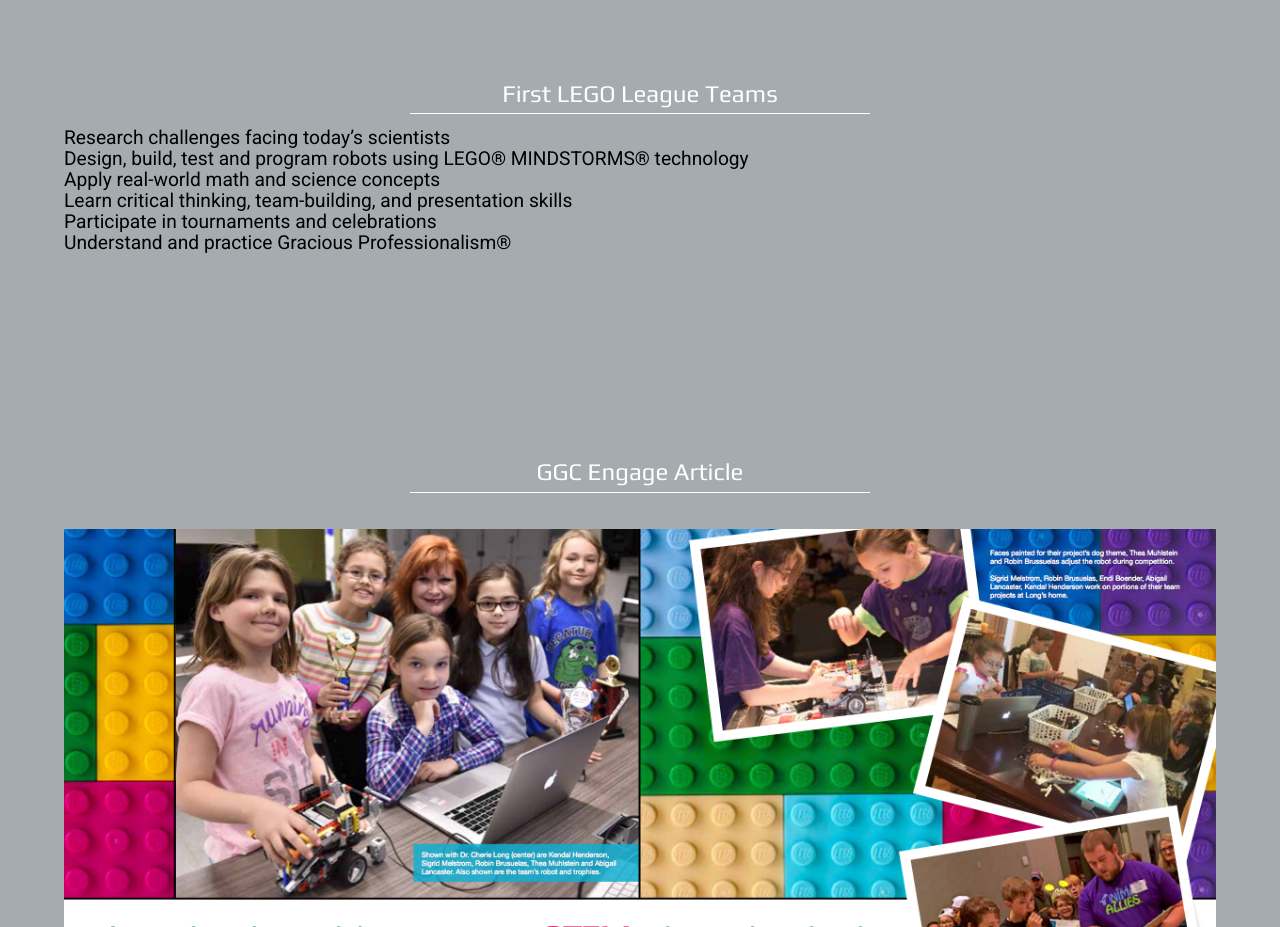
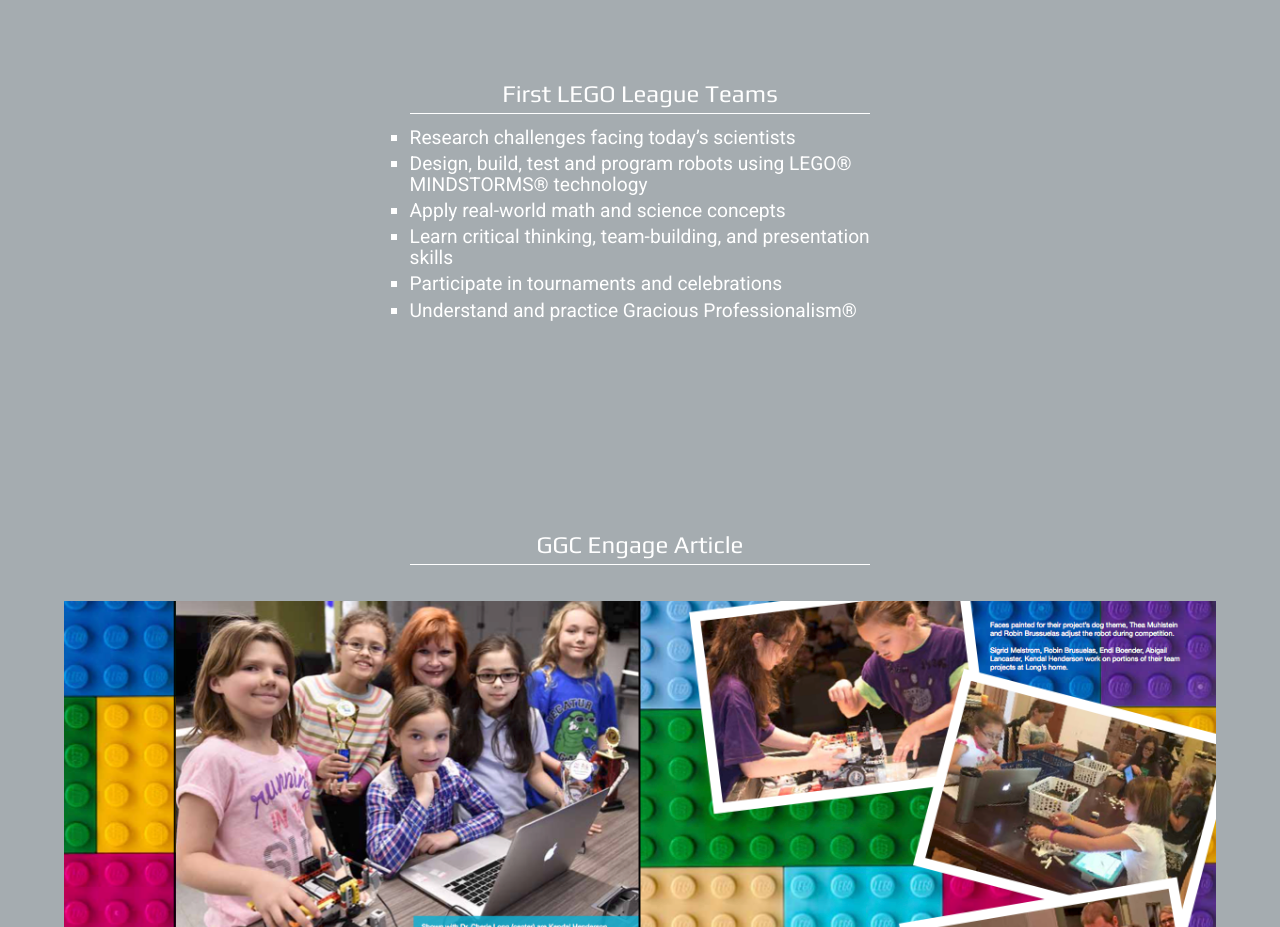
Before and after one commit to miked49er/ggcfll, a website: page index.html in a window 1280 px wide. Shown: the part 1520-2447 px from the top of the page. Drawn offline with Linux system fonts and the light colour scheme.

Commit message:
Compiled SCSS

```diff
--- a/css/styles.css
+++ b/css/styles.css
@@ -74,31 +74,32 @@
   font-weight: normal;
   line-height: 110%;
   background: #a5acb0;
+  color: #fff;
   overflow-y: scroll;
   cursor: default;
 }
 
-/* line 15, ../lib/sass/_base.scss */
+/* line 16, ../lib/sass/_base.scss */
 h1, h2, h3, h4, h5, h6 {
   font-family: "Play", monospace;
   color: #fff;
 }
 
-/* line 20, ../lib/sass/_base.scss */
+/* line 21, ../lib/sass/_base.scss */
 h1 {
   font-size: 2rem;
   line-height: 140%;
   padding-left: 1.2rem;
 }
 
-/* line 26, ../lib/sass/_base.scss */
+/* line 27, ../lib/sass/_base.scss */
 h2 {
   font-size: 1.5rem;
   line-height: 160%;
   text-align: center;
 }
 
-/* line 32, ../lib/sass/_base.scss */
+/* line 33, ../lib/sass/_base.scss */
 a {
   -moz-transition: all 1s ease;
   -o-transition: all 1s ease;
@@ -109,21 +110,36 @@
   color: #fff;
   padding: 0 .3rem;
 }
-/* line 39, ../lib/sass/_base.scss */
+/* line 40, ../lib/sass/_base.scss */
 a:hover {
   color: #63cae1;
 }
 
-/* line 44, ../lib/sass/_base.scss */
+/* line 45, ../lib/sass/_base.scss */
 p {
   color: #fff;
 }
 
-/* line 48, ../lib/sass/_base.scss */
+/* line 49, ../lib/sass/_base.scss */
 section {
   width: 90%;
   padding: 100px 0;
   margin: auto;
+}
+
+/* line 55, ../lib/sass/_base.scss */
+ul {
+  -moz-transition: all 1s ease;
+  -o-transition: all 1s ease;
+  -webkit-transition: all 1s ease;
+  transition: all 1s ease;
+  width: 80%;
+  margin: auto;
+}
+/* line 60, ../lib/sass/_base.scss */
+ul li {
+  list-style-type: square;
+  margin-bottom: 5px;
 }
 
 /* line 21, ../../../../../Ruby23-x64/lib/ruby/gems/2.3.0/gems/susy-2.2.12/sass/susy/language/susy/_box-sizing.scss */
@@ -231,7 +247,7 @@
 
 /* line 1, ../lib/sass/_content.scss */
 .underline {
-  width: 90%;
+  width: 95%;
   height: 1px;
   background-color: #fff;
   margin: auto;
@@ -254,6 +270,19 @@
 .highlight {
   display: block;
   width: 100%;
+}
+
+@media (min-width: 25em) {
+  /* line 23, ../lib/sass/_content.scss */
+  section ul {
+    width: 60%;
+  }
+}
+@media (min-width: 30em) {
+  /* line 23, ../lib/sass/_content.scss */
+  section ul {
+    width: 40%;
+  }
 }
 
 /* Slider */
```
